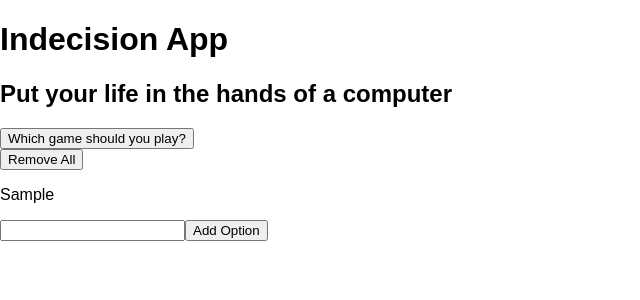
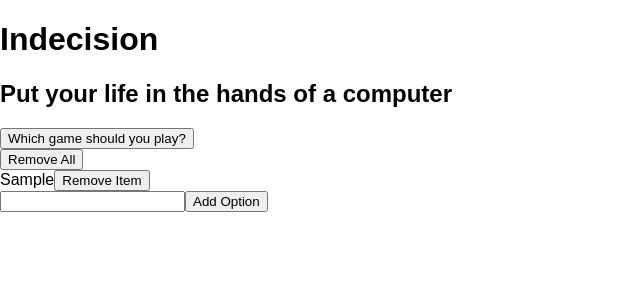
Before and after one commit to PhilMcVay/indecision-app, a React (Create React App) app: page / in a window 1280 px wide. Both pictures are taken after typing "Sample" into the empty fields and a click on the button "Add Option". Shown: the top 300 px of the page, without its empty margins (0-640 px from the left). Built offline with nearby package versions, Linux system fonts and the light colour scheme.

Commit message:
split components to seperate folder. Add remove item function

```diff
--- a/src/App.js
+++ b/src/App.js
@@ -1,23 +1,31 @@
 import React, { Component } from 'react'
+import Header from './components/Header'
+import Action from './components/Action'
+import Options from './components/Options'
+import Option from './components/Option'
+import AddOption from './components/AddOption'
 
 class IndecisionApp extends Component {
 
   constructor(props) {
     super(props)
     this.handleRemoveAll = this.handleRemoveAll.bind(this)
+    this.handleRemoveOption = this.handleRemoveOption.bind(this)
     this.handlePick = this.handlePick.bind(this)
     this.handleAddOption = this.handleAddOption.bind(this)
     this.state = {
-      title: 'Indecision App',
-      subtitle: 'Put your life in the hands of a computer',
-      options: []
+      options: props.options
     }
   }
 
+  handleRemoveOption(optionToRemove) {
+    this.setState(prevState => ({
+      options: prevState.options.filter(options => options !== optionToRemove)
+    }))
+  }
+
   handleRemoveAll() {
-    this.setState(() => {
-      return { options: [] }
-    })
+    this.setState( () => ({ options: [] }) )
   }
 
   handlePick() {
@@ -35,20 +43,17 @@ class IndecisionApp extends Component {
       return (`${option} is already in the list. Pick another game`)
     }
 
-    this.setState(prevState => {
-      return {
-        options: prevState.options.concat(option)
-      }
-    })
+    this.setState( (prevState) => ({ options: prevState.options.concat(option) }) )
   }
 
   render() {
 
+    const subtitle = 'Put your life in the hands of a computer'
+
     return (
       <div id="container">
         <Header
-          title={this.state.title}
-          subtitle={this.state.subtitle}
+          subtitle={subtitle}
         />
         <Action
           hasOptions={this.state.options.length > 0}
@@ -57,6 +62,7 @@ class IndecisionApp extends Component {
         <Options
           options={this.state.options}
           handleRemoveAll={this.handleRemoveAll}
+          handleRemoveOption={this.handleRemoveOption}
         />
         <AddOption handleAddOption={this.handleAddOption}/>
       </div>
@@ -65,118 +71,8 @@ class IndecisionApp extends Component {
   }
 }
 
-class Header extends Component {
-  render() {
-
-    const title = this.props.title
-    const subtitle = this.props.subtitle
-
-    return (
-      <div id="header-container">
-        <h1>{title}</h1>
-        <h2>{subtitle}</h2>
-      </div>
-    )
-
-  }
-}
-
-class Action extends Component {
-
-  render() {
-
-    const hasOptions = this.props.hasOptions
-    const handlePick = this.props.handlePick
-
-    return (
-      <div id="action-container">
-        <button
-          disabled={!hasOptions}
-          onClick={handlePick}
-        >
-        Which game should you play?
-        </button>
-      </div>
-    )
-
-  }
-}
-
-class Options extends Component {
-
-  render() {
-
-    const options = this.props.options
-    const handleRemoveAll = this.props.handleRemoveAll
-
-    return (
-      <div id="options-container">
-        <button onClick={handleRemoveAll}>Remove All</button>
-        {
-          options.map(option =>
-            <Option key={option} optionText={option}/>
-          )
-        }
-      </div>
-    )
-
-  }
-}
-
-class Option extends Options {
-  render() {
-
-    const optionText = this.props.optionText
-
-    return (
-      <div id="option-container">
-        <p>{optionText}</p>
-      </div>
-    )
-
-  }
-}
-
-class AddOption extends Component {
-
-  constructor(props) {
-    super(props)
-    this.handleAddOption = this.handleAddOption.bind(this)
-    this.state = {
-      error: undefined
-    }
-  }
-
-  handleAddOption(e) {
-    e.preventDefault()
-
-    const option = e.target.elements.option.value.trim()
-    const error = this.props.handleAddOption(option)
-
-    this.setState(() => {
-      return { error }
-    })
-
-    e.target.elements.option.value = ''
-  }
-
-  render() {
-
-    const errorMessage = this.state.error
-
-    return (
-      <div id="addoption-container">
-        {errorMessage &&
-        <p>{errorMessage}</p>
-        }
-        <form onSubmit={this.handleAddOption}>
-          <input type="text" name="option"/>
-          <button type="submit">Add Option</button>
-        </form>
-      </div>
-    )
-
-  }
+IndecisionApp.defaultProps = {
+  options: []
 }
 
 export default IndecisionApp
--- /dev/null
+++ b/src/components/Action.js
@@ -0,0 +1,21 @@
+import React, { Component } from 'react'
+
+const Action = (props) => {
+
+  const hasOptions = props.hasOptions
+  const handlePick = props.handlePick
+
+  return (
+    <div id="action-container">
+      <button
+        disabled={!hasOptions}
+        onClick={handlePick}
+      >
+      Which game should you play?
+      </button>
+    </div>
+  )
+
+}
+
+export default Action
--- /dev/null
+++ b/src/components/AddOption.js
@@ -0,0 +1,44 @@
+import React, { Component } from 'react'
+
+class AddOption extends Component {
+
+  constructor(props) {
+    super(props)
+    this.handleAddOption = this.handleAddOption.bind(this)
+    this.state = {
+      error: undefined
+    }
+  }
+
+  handleAddOption(e) {
+    e.preventDefault()
+
+    const option = e.target.elements.option.value.trim()
+    const error = this.props.handleAddOption(option)
+
+    this.setState( () => ({ error }) )
+
+    e.target.elements.option.value = ''
+  }
+
+  render() {
+
+    const errorMessage = this.state.error
+
+    return (
+      <div id="add-option-container">
+        {errorMessage &&
+        <p>{errorMessage}</p>
+        }
+        <form onSubmit={this.handleAddOption}>
+          <input type="text" name="option"/>
+          <button type="submit">Add Option</button>
+        </form>
+      </div>
+    )
+
+  }
+
+}
+
+export default AddOption
--- /dev/null
+++ b/src/components/Header.js
@@ -0,0 +1,23 @@
+import React, { Component } from 'react'
+
+const Header = (props) => {
+
+  const title = props.title
+  const subtitle = props.subtitle
+
+  return (
+    <div id="header-container">
+      <h1>{title}</h1>
+      {subtitle &&
+      <h2>{subtitle}</h2>
+      }
+    </div>
+  )
+
+}
+
+Header.defaultProps = {
+  title: 'Indecision'
+}
+
+export default Header
--- /dev/null
+++ b/src/components/Option.js
@@ -0,0 +1,23 @@
+import React, { Component } from 'react'
+
+const Option = (props) => {
+
+  const optionText = props.optionText
+  const handleRemoveOption = props.handleRemoveOption
+
+  return (
+    <div id="option-container">
+      {optionText}
+      <button
+        onClick={e => {
+          handleRemoveOption(optionText)
+        }}
+      >
+        Remove Item
+      </button>
+    </div>
+  )
+
+}
+
+export default Option
--- /dev/null
+++ b/src/components/Options.js
@@ -0,0 +1,27 @@
+import React, { Component } from 'react'
+import Option from './Option'
+
+const Options = (props) => {
+
+  const options = props.options
+  const handleRemoveAll = props.handleRemoveAll
+  const handleRemoveOption = props.handleRemoveOption
+
+  return (
+    <div id="options-container">
+      <button onClick={handleRemoveAll}>Remove All</button>
+      {
+        options.map(option =>
+          <Option
+          key={option}
+          optionText={option}
+          handleRemoveOption={handleRemoveOption}
+          />
+        )
+      }
+    </div>
+  )
+
+}
+
+export default Options
```
Also changed, not shown: 2 other files (tests, documents, lock files or other folders).
